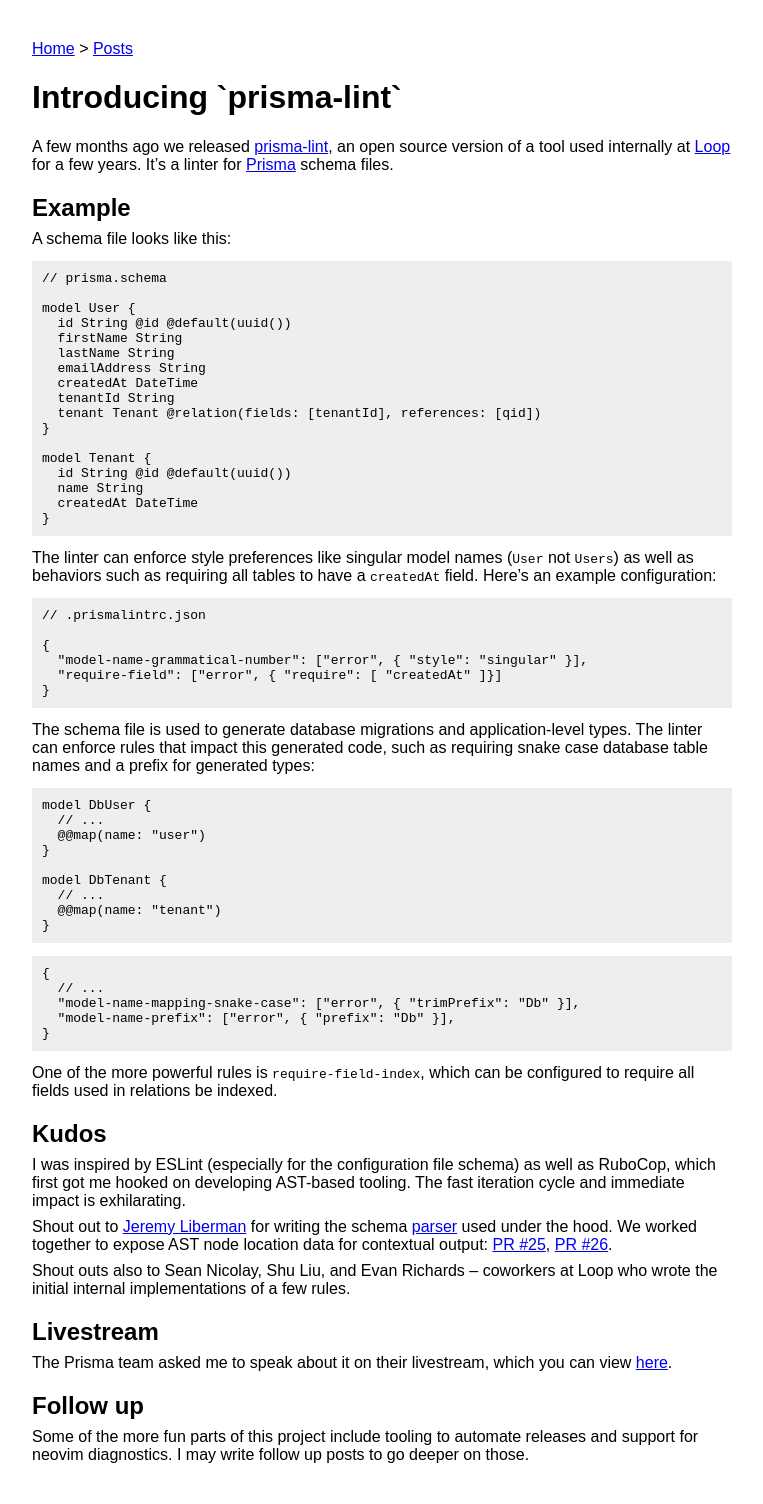
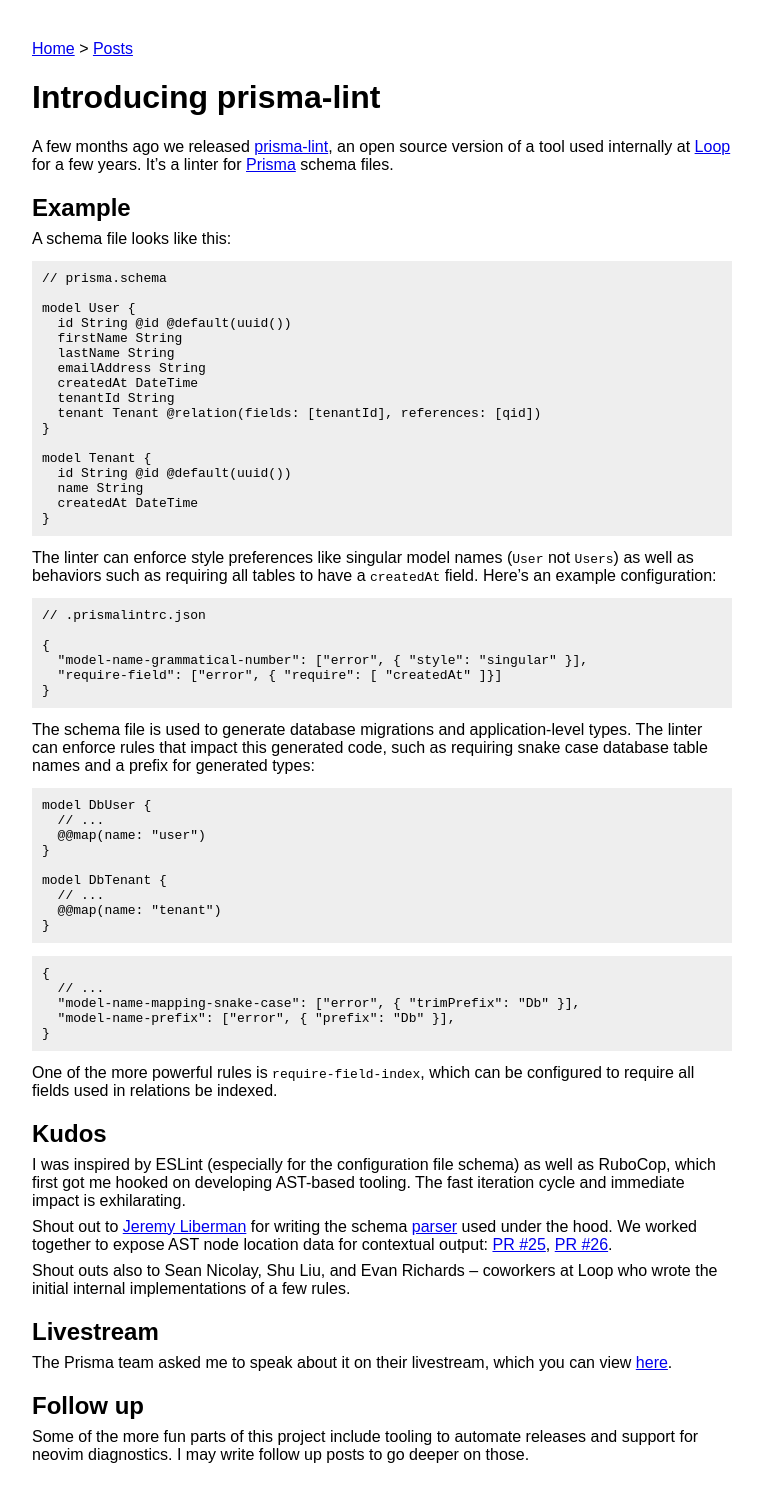
Before and after one commit to maxh/maxheinritz.com, a Jekyll site: the page built from _posts/2023-12-30-introducing-prisma-lint.md, in a window 1280 px wide. Shown: the whole page, without its empty margins (108-871 px from the left). Built offline with Jekyll 4.4.1, drawn with Linux system fonts in a browser that asks for light colours.

```diff
--- a/_posts/2023-12-30-introducing-prisma-lint.md
+++ b/_posts/2023-12-30-introducing-prisma-lint.md
@@ -1,5 +1,5 @@
 ---
-title: Introducing `prisma-lint`
+title: Introducing prisma-lint
 layout: post
 tags: ["open source"]
 ---
```
